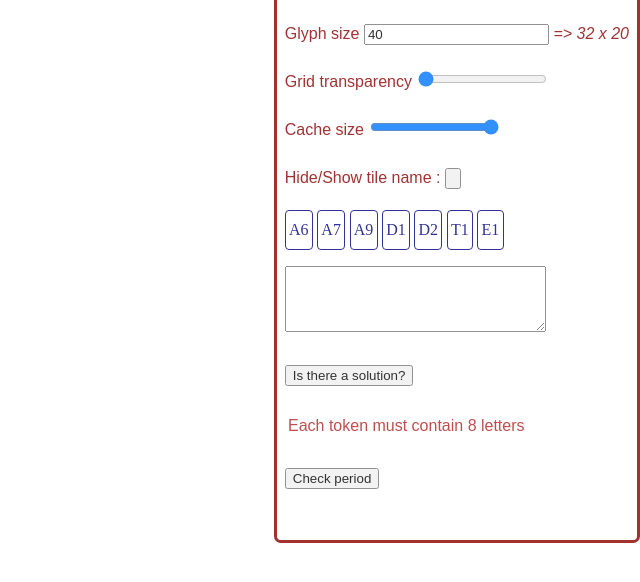
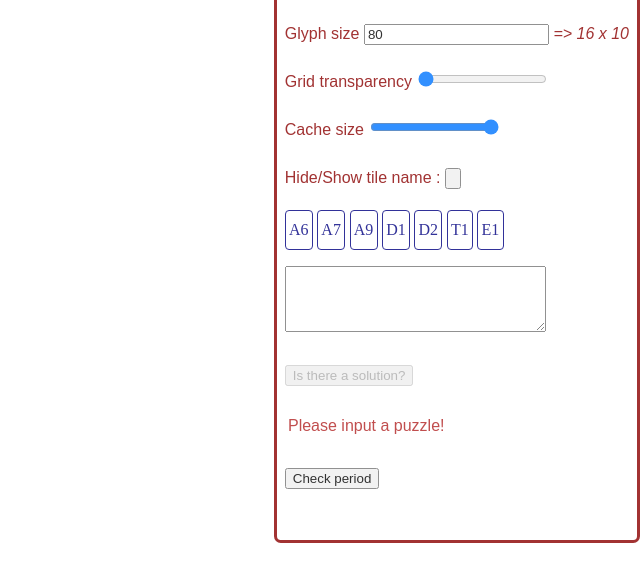
Before and after one commit to mezzonomy/windmill, a plain HTML site: page static/index.html in a window 1280 px wide. Both pictures are taken after a click on the button "Is there a solution?". Shown: the part 68-650 px from the top of the page, without its empty margins (640-1280 px from the left). Drawn offline with Linux system fonts and the light colour scheme.

Commit message:
Accept raw rocket output in GUI

```diff
--- a/static/index.html
+++ b/static/index.html
@@ -48,6 +48,13 @@
 
         for (let champ of champs) {
             if (champ.length !== 8) {
+                if (champ.length % 8 == 0) {
+                    for (let i = 0; i < champ.length; i += 8) {
+                        liste.push(champ.slice(i, i + 8));
+                    }
+                    console.log(liste)
+                    break
+                }
             document.getElementById("report").innerText="Each token must contain 8 letters";
             document.getElementById("compute").disabled = false;
             return;
@@ -67,6 +74,9 @@
                 let result = null;
                 document.getElementById("report").innerText="Computing failed (timeout?)";
             }
+        } else {
+            document.getElementById("report").innerText="Please input a puzzle!";
+            return
         }
         DrawSolution()
         panel()
@@ -334,9 +344,9 @@
             tok = `M ${(i+dd)*z} ${(j+dd)*z} l ${z*(1-2*dd)} 0 l 0 ${z*(1-2*dd)} l ${-z*(1-2*dd)} 0 Z`
             cache.push(tok)
             let t_idx = tile.t_idx;
-            console.log(desc)
+            // console.log(desc)
             tooltip.push(Tooltip(i,j,...desc[t_idx]))
-            console.log('Tooltip', i,j,...desc[t_idx])
+            // console.log('Tooltip', i,j,...desc[t_idx])
             T[tile.t_idx].split('').forEach((char, index) => {
                 tok = `M ${i*z + z/2} ${j*z + z/2}`
                 switch (index) {
@@ -390,7 +400,7 @@ M ${p[0]*z} ${p[1]*z} L ${p[2]*z} ${p[1]*z} L ${p[2]*z} ${p[3]*z} L ${p[0]*z} ${
     OPACITY = 0
     DELTA   = 1
 
-    let zoom = 40
+    let zoom = 80
     let ZOOM  = () => zoom;
     width  = () => Math.ceil(floor.getBoundingClientRect().width / ZOOM())
     height = () => Math.ceil(floor.getBoundingClientRect().height / ZOOM())
```
